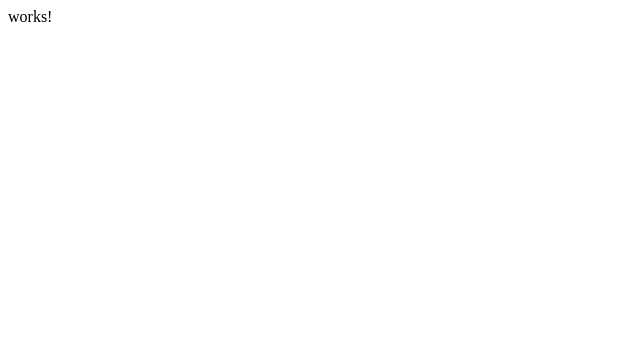
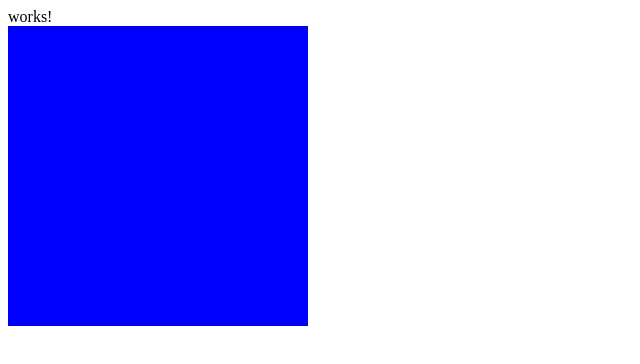
Before and after one commit to serkan-karaarslan/netlify, a plain HTML site: page index.html in a window 1280 px wide. Shown: the whole page, without its empty margins (0-640 px from the left). Drawn offline with Linux system fonts and the light colour scheme.

Commit message:
add blue box to homepage

```diff
--- a/index.html
+++ b/index.html
@@ -4,8 +4,18 @@
     <meta name="viewport" content="width=device-width, initial-scale=1.0">
     <meta http-equiv="X-UA-Compatible" content="ie=edge">
     <title>Document</title>
+    <style>
+        .blue {
+            background-color: blue;
+            width: 300px;
+            height: 300px;
+        }
+    </style>
 </head>
 <body>
     works!
+    <div class="blue">
+
+    </div>
 </body>
 </html>
```
